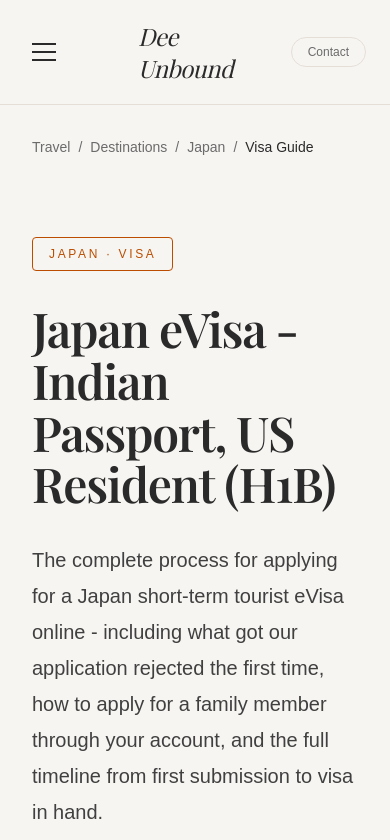
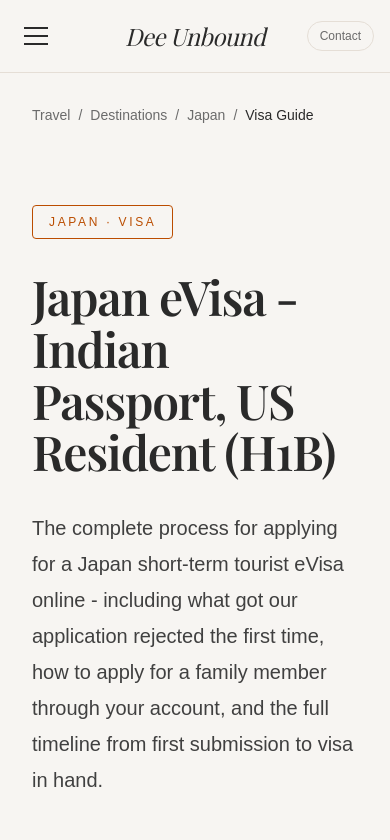
Before and after one commit to dsatyan/deeunbound, a Next.js app: page /travel/destinations/japan/visa in a window 390 px wide. Shown: the top 840 px of the page. Built offline with nearby package versions, Linux system fonts and the light colour scheme; a web font is replaced by a local one.

Commit message:
Fixing for mobile 2

```diff
--- a/components/HeroCarousel.tsx
+++ b/components/HeroCarousel.tsx
@@ -4,8 +4,6 @@ import Image from "next/image";
 import { useState, useRef } from "react";
 import { photoUrl } from "@/lib/photo-url";
 
-// On desktop: each inner array shows 3 photos side by side.
-// On mobile:  every photo becomes its own individual slide.
 const SLIDES: { publicId: string; alt: string }[][] = [
   [
     { publicId: "travel/switzerland/GimelwaldStanding", alt: "Swiss Alps" },
@@ -39,14 +37,17 @@ const SLIDES: { publicId: string; alt: string }[][] = [
   ],
 ];
 
-// Flatten for mobile — every photo is its own slide
 const MOBILE_SLIDES = SLIDES.flat();
 const DESKTOP_TOTAL = SLIDES.length;
 const MOBILE_TOTAL = MOBILE_SLIDES.length;
 
-// touch-action: manipulation removes the 300ms iOS tap delay without
-// suppressing pointer events the way onPointerUp can be.
-const tapStyle = { touchAction: "manipulation" } as const;
+const btnStyle: React.CSSProperties = {
+  touchAction: "manipulation",
+  WebkitTapHighlightColor: "transparent",
+  // Ensure nothing can sit on top
+  position: "absolute",
+  zIndex: 30,
+};
 
 export default function HeroCarousel() {
   const [desktopIdx, setDesktopIdx] = useState(0);
@@ -55,26 +56,17 @@ export default function HeroCarousel() {
   const touchStartX = useRef<number | null>(null);
   const touchStartY = useRef<number | null>(null);
 
-  const prevDesktop = () =>
-    setDesktopIdx((i) => (i - 1 + DESKTOP_TOTAL) % DESKTOP_TOTAL);
-  const nextDesktop = () =>
-    setDesktopIdx((i) => (i + 1) % DESKTOP_TOTAL);
-
-  const prevMobile = () =>
-    setMobileIdx((i) => (i - 1 + MOBILE_TOTAL) % MOBILE_TOTAL);
-  const nextMobile = () =>
-    setMobileIdx((i) => (i + 1) % MOBILE_TOTAL);
+  const prevDesktop = () => setDesktopIdx((i) => (i - 1 + DESKTOP_TOTAL) % DESKTOP_TOTAL);
+  const nextDesktop = () => setDesktopIdx((i) => (i + 1) % DESKTOP_TOTAL);
+  const prevMobile = () => setMobileIdx((i) => (i - 1 + MOBILE_TOTAL) % MOBILE_TOTAL);
+  const nextMobile = () => setMobileIdx((i) => (i + 1) % MOBILE_TOTAL);
 
   const onTouchStart = (e: React.TouchEvent) => {
     touchStartX.current = e.touches[0].clientX;
     touchStartY.current = e.touches[0].clientY;
   };
 
-  const onTouchEnd = (
-    e: React.TouchEvent,
-    onLeft: () => void,
-    onRight: () => void
-  ) => {
+  const onTouchEnd = (e: React.TouchEvent, onLeft: () => void, onRight: () => void) => {
     if (touchStartX.current === null || touchStartY.current === null) return;
     const dx = e.changedTouches[0].clientX - touchStartX.current;
     const dy = e.changedTouches[0].clientY - touchStartY.current;
@@ -85,25 +77,26 @@ export default function HeroCarousel() {
     touchStartY.current = null;
   };
 
+  const arrowClasses = "flex h-12 w-12 items-center justify-center rounded-full bg-[var(--bg)]/80 text-lg text-[var(--muted)] backdrop-blur-sm top-1/2 -translate-y-1/2";
+
   return (
-    <div className="relative w-full overflow-hidden border-b border-[var(--border)]">
+    <div className="border-b border-[var(--border)]">
 
-      {/* ── MOBILE carousel (hidden on md+) ── */}
+      {/* ── MOBILE (hidden on md+) ── */}
+      {/* Outer wrapper is NOT overflow-hidden so absolute buttons aren't clipped */}
       <div
         className="relative md:hidden"
         onTouchStart={onTouchStart}
         onTouchEnd={(e) => onTouchEnd(e, prevMobile, nextMobile)}
       >
-        {/* Track */}
+        {/* The overflow-hidden is only on the track wrapper */}
+        <div className="overflow-hidden">
           <div
             className="flex transition-transform duration-500 ease-in-out"
             style={{ transform: `translateX(-${mobileIdx * 100}%)` }}
           >
             {MOBILE_SLIDES.map((photo, i) => (
-            <div
-              key={i}
-              className="relative h-[70vh] w-full flex-shrink-0 bg-[var(--surface)]"
-            >
+              <div key={i} className="relative h-[70vh] w-full flex-shrink-0 bg-[var(--surface)]">
                 <Image
                   src={photoUrl(photo.publicId, "w_800,h_1200,c_fill,q_auto,f_auto")}
                   alt={photo.alt}
@@ -115,49 +108,53 @@ export default function HeroCarousel() {
               </div>
             ))}
           </div>
+        </div>
 
-        {/* Mobile arrows — z-20 so they sit above the image layer */}
+        {/* Arrows — outside overflow-hidden, inside relative parent */}
         <button
+          type="button"
           onClick={prevMobile}
-          style={tapStyle}
+          style={{ ...btnStyle, left: "12px" }}
+          className={arrowClasses}
           aria-label="Previous photo"
-          className="absolute left-3 top-1/2 z-20 flex h-12 w-12 -translate-y-1/2 items-center justify-center rounded-full bg-[var(--bg)]/80 text-lg text-[var(--muted)] backdrop-blur-sm"
         >
           ←
         </button>
         <button
+          type="button"
           onClick={nextMobile}
-          style={tapStyle}
+          style={{ ...btnStyle, right: "12px" }}
+          className={arrowClasses}
           aria-label="Next photo"
-          className="absolute right-3 top-1/2 z-20 flex h-12 w-12 -translate-y-1/2 items-center justify-center rounded-full bg-[var(--bg)]/80 text-lg text-[var(--muted)] backdrop-blur-sm"
         >
           →
         </button>
 
-        {/* Mobile dots */}
-        <div className="absolute bottom-4 left-1/2 z-20 flex -translate-x-1/2 gap-1.5">
+        {/* Dots */}
+        <div
+          className="absolute bottom-4 left-1/2 flex -translate-x-1/2 gap-1.5"
+          style={{ zIndex: 30 }}
+        >
           {MOBILE_SLIDES.map((_, i) => (
             <button
               key={i}
+              type="button"
               onClick={() => setMobileIdx(i)}
-              style={tapStyle}
+              style={{ touchAction: "manipulation", WebkitTapHighlightColor: "transparent" }}
               aria-label={`Go to photo ${i + 1}`}
-              className={`h-1.5 rounded-full transition-all duration-300 ${
-                i === mobileIdx
-                  ? "w-5 bg-[var(--text)]"
-                  : "w-1.5 bg-[var(--border)]"
-              }`}
+              className={`h-1.5 rounded-full transition-all duration-300 ${i === mobileIdx ? "w-5 bg-[var(--text)]" : "w-1.5 bg-[var(--border)]"}`}
             />
           ))}
         </div>
       </div>
 
-      {/* ── DESKTOP carousel (hidden below md) ── */}
+      {/* ── DESKTOP (hidden below md) ── */}
       <div
         className="relative hidden md:block"
         onTouchStart={onTouchStart}
         onTouchEnd={(e) => onTouchEnd(e, prevDesktop, nextDesktop)}
       >
+        <div className="overflow-hidden">
           <div
             className="flex transition-transform duration-500 ease-in-out"
             style={{ transform: `translateX(-${desktopIdx * 100}%)` }}
@@ -182,38 +179,41 @@ export default function HeroCarousel() {
               </div>
             ))}
           </div>
+        </div>
 
-        {/* Desktop arrows */}
+        {/* Arrows */}
         <button
+          type="button"
           onClick={prevDesktop}
-          style={tapStyle}
+          style={{ ...btnStyle, left: "16px" }}
+          className={arrowClasses}
           aria-label="Previous photos"
-          className="absolute left-4 top-1/2 z-20 flex h-12 w-12 -translate-y-1/2 items-center justify-center rounded-full bg-[var(--bg)]/80 text-lg text-[var(--muted)] backdrop-blur-sm transition hover:bg-[var(--bg)] hover:text-[var(--text)]"
         >
           ←
         </button>
         <button
+          type="button"
           onClick={nextDesktop}
-          style={tapStyle}
+          style={{ ...btnStyle, right: "16px" }}
+          className={arrowClasses}
           aria-label="Next photos"
-          className="absolute right-4 top-1/2 z-20 flex h-12 w-12 -translate-y-1/2 items-center justify-center rounded-full bg-[var(--bg)]/80 text-lg text-[var(--muted)] backdrop-blur-sm transition hover:bg-[var(--bg)] hover:text-[var(--text)]"
         >
           →
         </button>
 
-        {/* Desktop dots */}
-        <div className="absolute bottom-4 left-1/2 z-20 flex -translate-x-1/2 gap-2">
+        {/* Dots */}
+        <div
+          className="absolute bottom-4 left-1/2 flex -translate-x-1/2 gap-2"
+          style={{ zIndex: 30 }}
+        >
           {SLIDES.map((_, i) => (
             <button
               key={i}
+              type="button"
               onClick={() => setDesktopIdx(i)}
-              style={tapStyle}
+              style={{ touchAction: "manipulation", WebkitTapHighlightColor: "transparent" }}
               aria-label={`Go to slide ${i + 1}`}
-              className={`h-1.5 rounded-full transition-all duration-300 ${
-                i === desktopIdx
-                  ? "w-5 bg-[var(--text)]"
-                  : "w-1.5 bg-[var(--border)] hover:bg-[var(--muted)]"
-              }`}
+              className={`h-1.5 rounded-full transition-all duration-300 ${i === desktopIdx ? "w-5 bg-[var(--text)]" : "w-1.5 bg-[var(--border)] hover:bg-[var(--muted)]"}`}
             />
           ))}
         </div>
--- a/components/site-header.tsx
+++ b/components/site-header.tsx
@@ -2,8 +2,6 @@
 
 import Link from "next/link";
 import { useState } from "react";
-
-const tapStyle = { touchAction: "manipulation" } as const;
 
 export default function SiteHeader() {
   const [menuOpen, setMenuOpen] = useState(false);
@@ -16,24 +14,54 @@ export default function SiteHeader() {
 
   return (
     <header className="relative z-50 border-b border-[var(--border)] bg-[var(--bg)]">
-      <div className="mx-auto grid max-w-7xl grid-cols-3 items-center px-6 py-5 md:px-8 md:py-6">
 
-        {/* ── Left: hamburger (mobile) / nav (desktop) ── */}
-        <div className="flex items-center">
+      {/* ── MOBILE header bar (hidden on md+) ── */}
+      <div className="flex items-center justify-between px-4 py-4 md:hidden">
 
-          {/* Desktop nav */}
-          <nav className="hidden items-center gap-8 text-sm text-[var(--muted)] md:flex">
-            <Link href="/about" className="transition-colors hover:text-[var(--text)]">
-              About
+        {/* Hamburger — standalone, nothing overlapping it */}
+        <button
+          type="button"
+          onClick={() => setMenuOpen((o) => !o)}
+          style={{ touchAction: "manipulation", WebkitTapHighlightColor: "transparent" }}
+          className="flex h-10 w-10 flex-col items-center justify-center gap-1.5"
+          aria-label={menuOpen ? "Close menu" : "Open menu"}
+        >
+          <span className={`block h-0.5 w-6 bg-[var(--text)] transition-all duration-200 ${menuOpen ? "translate-y-2 rotate-45" : ""}`} />
+          <span className={`block h-0.5 w-6 bg-[var(--text)] transition-all duration-200 ${menuOpen ? "opacity-0" : ""}`} />
+          <span className={`block h-0.5 w-6 bg-[var(--text)] transition-all duration-200 ${menuOpen ? "-translate-y-2 -rotate-45" : ""}`} />
+        </button>
+
+        {/* Logo — centred absolutely so it can't overlap siblings */}
+        <Link
+          href="/"
+          onClick={closeAll}
+          style={{ touchAction: "manipulation" }}
+          className="absolute left-1/2 -translate-x-1/2 font-editorial text-2xl italic tracking-tight text-[var(--text)]"
+        >
+          Dee Unbound
         </Link>
-            <Link href="/blog" className="transition-colors hover:text-[var(--text)]">
-              Blog
-            </Link>
+
+        {/* Contact */}
+        <button
+          type="button"
+          style={{ touchAction: "manipulation", WebkitTapHighlightColor: "transparent" }}
+          className="rounded-full border border-[var(--border)] px-3 py-1.5 text-xs text-[var(--muted)]"
+        >
+          Contact
+        </button>
+      </div>
+
+      {/* ── DESKTOP header bar (hidden below md) ── */}
+      <div className="mx-auto hidden max-w-7xl grid-cols-3 items-center px-8 py-6 md:grid">
+
+        {/* Left: nav */}
+        <nav className="flex items-center gap-8 text-sm text-[var(--muted)]">
+          <Link href="/about" className="transition-colors hover:text-[var(--text)]">About</Link>
+          <Link href="/blog" className="transition-colors hover:text-[var(--text)]">Blog</Link>
 
           <div className="group relative">
             <button
               type="button"
-                style={tapStyle}
               className="flex items-center gap-1 py-2 transition-colors hover:text-[var(--text)]"
             >
               Travel <span className="text-xs">▾</span>
@@ -46,11 +74,7 @@ export default function SiteHeader() {
                   ["Stories", "/travel/stories"],
                   ["Photos", "/travel/photos"],
                 ].map(([label, href]) => (
-                    <Link
-                      key={href}
-                      href={href}
-                      className="block rounded-xl px-4 py-2 text-sm text-[var(--muted)] transition hover:bg-black/5 hover:text-[var(--text)]"
-                    >
+                  <Link key={href} href={href} className="block rounded-xl px-4 py-2 text-sm text-[var(--muted)] transition hover:bg-black/5 hover:text-[var(--text)]">
                     {label}
                   </Link>
                 ))}
@@ -58,80 +82,47 @@ export default function SiteHeader() {
             </div>
           </div>
 
-            <a href="/#plants" className="transition-colors hover:text-[var(--text)]">
-              Plants
-            </a>
+          <a href="/#plants" className="transition-colors hover:text-[var(--text)]">Plants</a>
         </nav>
 
-          {/* Mobile hamburger */}
-          <button
-            type="button"
-            onClick={() => setMenuOpen((o) => !o)}
-            style={tapStyle}
-            className="flex flex-col items-center justify-center gap-1.5 p-2 md:hidden"
-            aria-label={menuOpen ? "Close menu" : "Open menu"}
-          >
-            <span className={`block h-0.5 w-6 bg-[var(--text)] transition-all duration-200 ${menuOpen ? "translate-y-2 rotate-45" : ""}`} />
-            <span className={`block h-0.5 w-6 bg-[var(--text)] transition-all duration-200 ${menuOpen ? "opacity-0" : ""}`} />
-            <span className={`block h-0.5 w-6 bg-[var(--text)] transition-all duration-200 ${menuOpen ? "-translate-y-2 -rotate-45" : ""}`} />
-          </button>
-        </div>
-
-        {/* ── Centre: logo ── */}
+        {/* Centre: logo */}
         <Link
           href="/"
-          onClick={closeAll}
-          style={tapStyle}
-          className="justify-self-center font-editorial text-2xl italic tracking-tight text-[var(--text)] md:text-3xl"
+          className="justify-self-center font-editorial text-3xl italic tracking-tight text-[var(--text)]"
         >
           Dee Unbound
         </Link>
 
-        {/* ── Right: Contact — visible on BOTH mobile and desktop ── */}
-        <div className="justify-self-end">
+        {/* Right: contact */}
         <button
           type="button"
-            style={tapStyle}
-            className="rounded-full border border-[var(--border)] px-4 py-1.5 text-xs text-[var(--muted)] transition hover:border-[var(--text)] hover:text-[var(--text)] md:px-5 md:py-2 md:text-sm"
+          className="justify-self-end rounded-full border border-[var(--border)] px-5 py-2 text-sm text-[var(--muted)] transition hover:border-[var(--text)] hover:text-[var(--text)]"
         >
           Contact
         </button>
       </div>
-      </div>
 
       {/* ── Mobile menu panel ── */}
       {menuOpen && (
-        <div className="absolute left-0 top-full w-full border-b border-[var(--border)] bg-[var(--bg)] px-6 pb-6 pt-4 shadow-md md:hidden">
+        <div className="absolute left-0 top-full z-50 w-full border-b border-[var(--border)] bg-[var(--bg)] px-6 pb-6 pt-4 shadow-md md:hidden">
           <nav className="flex flex-col gap-1 text-sm text-[var(--muted)]">
 
-            <Link
-              href="/about"
-              onClick={closeAll}
-              style={tapStyle}
-              className="rounded-xl px-4 py-3 hover:bg-black/5 hover:text-[var(--text)]"
-            >
+            <Link href="/about" onClick={closeAll} style={{ touchAction: "manipulation" }} className="rounded-xl px-4 py-3 hover:bg-black/5 hover:text-[var(--text)]">
               About
             </Link>
 
-            <Link
-              href="/blog"
-              onClick={closeAll}
-              style={tapStyle}
-              className="rounded-xl px-4 py-3 hover:bg-black/5 hover:text-[var(--text)]"
-            >
+            <Link href="/blog" onClick={closeAll} style={{ touchAction: "manipulation" }} className="rounded-xl px-4 py-3 hover:bg-black/5 hover:text-[var(--text)]">
               Blog
             </Link>
 
             <button
               type="button"
               onClick={() => setTravelOpen((o) => !o)}
-              style={tapStyle}
+              style={{ touchAction: "manipulation" }}
               className="flex items-center justify-between rounded-xl px-4 py-3 text-left hover:bg-black/5 hover:text-[var(--text)]"
             >
               Travel
-              <span className={`text-xs transition-transform duration-200 ${travelOpen ? "rotate-180" : ""}`}>
-                ▾
-              </span>
+              <span className={`text-xs transition-transform duration-200 ${travelOpen ? "rotate-180" : ""}`}>▾</span>
             </button>
 
             {travelOpen && (
@@ -142,25 +133,14 @@ export default function SiteHeader() {
                   ["Stories", "/travel/stories"],
                   ["Photos", "/travel/photos"],
                 ].map(([label, href]) => (
-                  <Link
-                    key={href}
-                    href={href}
-                    onClick={closeAll}
-                    style={tapStyle}
-                    className="rounded-xl px-3 py-2.5 hover:bg-black/5 hover:text-[var(--text)]"
-                  >
+                  <Link key={href} href={href} onClick={closeAll} style={{ touchAction: "manipulation" }} className="rounded-xl px-3 py-2.5 hover:bg-black/5 hover:text-[var(--text)]">
                     {label}
                   </Link>
                 ))}
               </div>
             )}
 
-            <a
-              href="/#plants"
-              onClick={closeAll}
-              style={tapStyle}
-              className="rounded-xl px-4 py-3 hover:bg-black/5 hover:text-[var(--text)]"
-            >
+            <a href="/#plants" onClick={closeAll} style={{ touchAction: "manipulation" }} className="rounded-xl px-4 py-3 hover:bg-black/5 hover:text-[var(--text)]">
               Plants
             </a>
 
```
Lines whose indentation alone changed are shown as unchanged.
